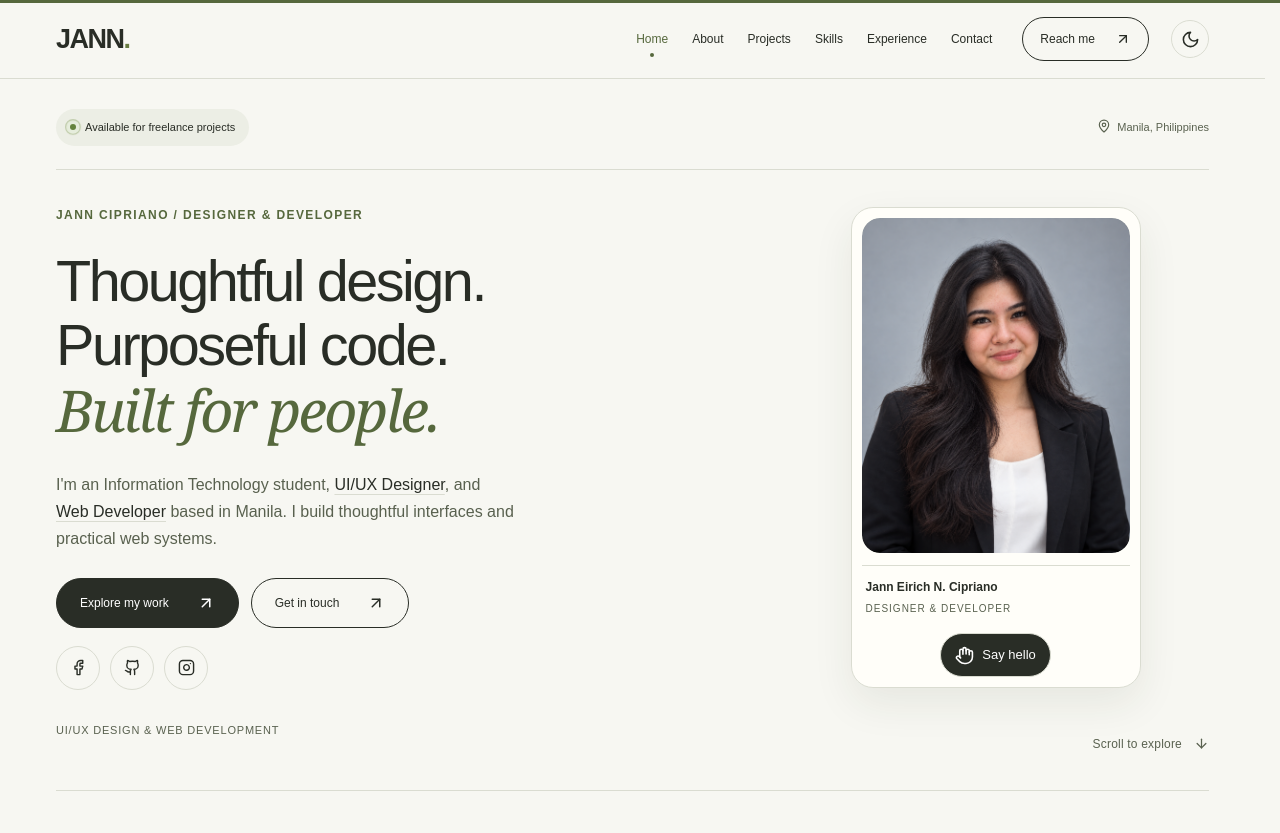
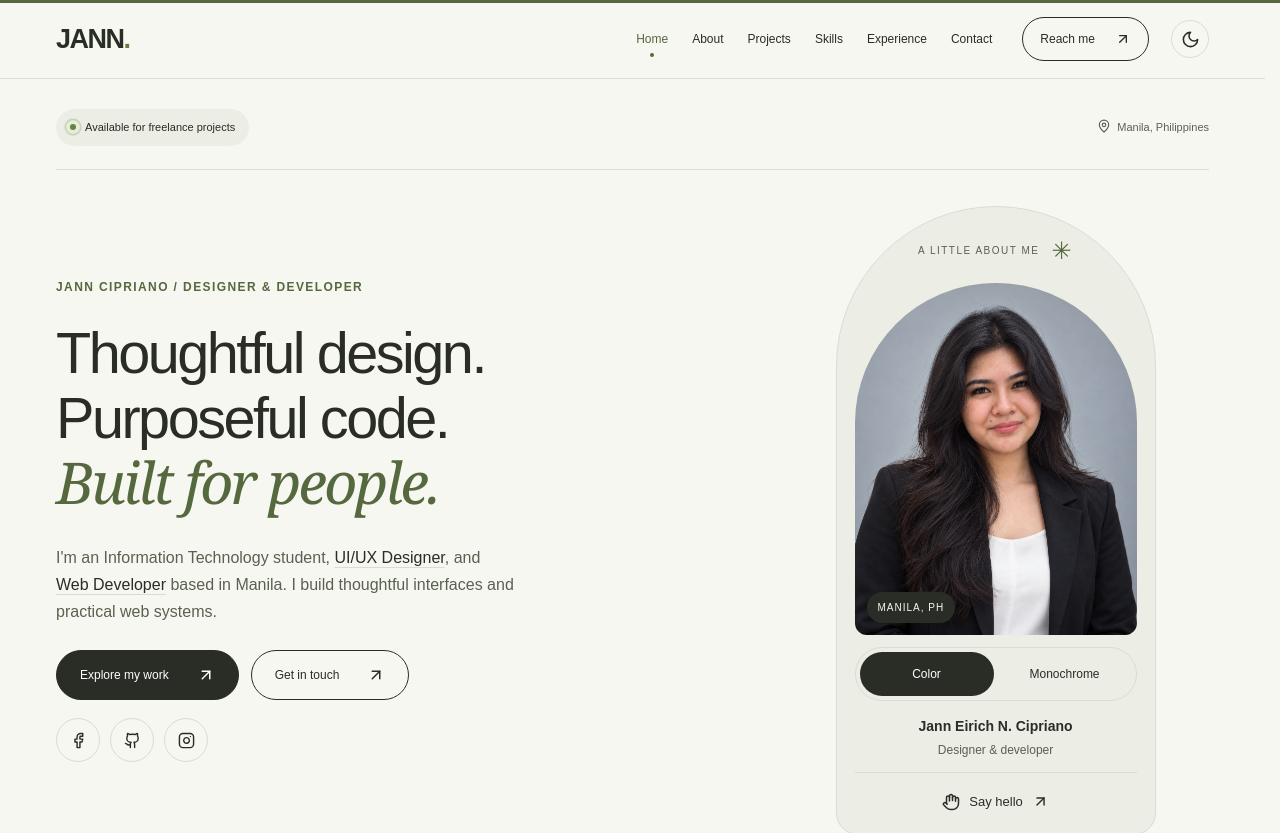
Before and after one commit to yannive/jann-portfolio, a React (Vite) app: page / in a window 1280 px wide. Shown: the top 833 px of the page. Built offline with nearby package versions, Linux system fonts and the light colour scheme.

Commit message:
Redesign portrait with interactive appearance controls and project tour

```diff
--- a/src/main.tsx
+++ b/src/main.tsx
@@ -7,6 +7,7 @@ import "./styles/hero-contact.css";
 import "./styles/polish.css";
 import "./styles/project-focus.css";
 import "./styles/playful.css";
+import "./styles/portrait-studio.css";
 ReactDOM.createRoot(document.getElementById("root")!).render(
   <React.StrictMode>
     <App />
--- a/src/sections/Hero/ProfilePhoto.tsx
+++ b/src/sections/Hero/ProfilePhoto.tsx
@@ -1,50 +1,29 @@
 import { useState } from "react";
+import { ArrowUpRight, Hand, X } from "lucide-react";
 import { profileImage } from "../../data/profileImage";
-import { Hand, X } from "lucide-react";
 
 export default function ProfilePhoto() {
   const [failed, setFailed] = useState(false);
   const [greeting, setGreeting] = useState(false);
+  const [mono, setMono] = useState(false);
   return (
-    <figure className="hero-photo-wrap">
-      <div className="hero-photo">
-        {profileImage && !failed ? (
-          <img
-            src={profileImage}
-            alt="Jann Eirich Cipriano"
-            width={1122}
-            height={1402}
-            className="object-cover"
-            fetchPriority="high"
-            onError={() => setFailed(true)}
-          />
-        ) : (
-          <div
-            className="hero-photo-placeholder"
-            role="img"
-            aria-label="JC monogram, designer and developer"
-          >
-            <div className="identity-top" aria-hidden="true"><span>DESIGN &times; DEVELOPMENT</span><span>&#10035;</span></div><span aria-hidden="true">jc.</span>
-            <small aria-hidden="true">A GOOD IDEA DESERVES<br />A GREAT INTERFACE.</small><div className="identity-bottom" aria-hidden="true"><span>BASED IN MANILA</span><span>CREATING WITH INTENT &#8599;</span></div>
-          </div>
-        )}
+    <figure className="portrait-studio">
+      <div className="portrait-studio-label"><span>A LITTLE ABOUT ME</span><span aria-hidden="true">✳</span></div>
+      <div className={`portrait-studio-image ${mono ? "is-mono" : ""}`}>
+        {!failed ? <img src={profileImage} alt="Jann Eirich Cipriano" width={1122} height={1402} fetchPriority="high" onError={() => setFailed(true)} /> : <span className="portrait-monogram" role="img" aria-label="Jann Cipriano monogram">jc.</span>}
+        <span className="portrait-location">MANILA, PH</span>
       </div>
-      <figcaption className="hero-photo-caption">
-        Jann Eirich N. Cipriano<span>DESIGNER & DEVELOPER</span>
-      </figcaption>
-      <button
-        className="portrait-wave"
-        aria-label={greeting ? "Close greeting" : "Say hello to Jann"}
-        aria-expanded={greeting}
-        aria-controls="portrait-greeting"
-        onClick={() => setGreeting(!greeting)}
-      >
-        {greeting ? <X size={19} /> : <Hand size={19} />}
-        {greeting ? "See you around!" : "Say hello"}
+      <div className="portrait-tones" role="group" aria-label="Portrait appearance">
+        <button aria-pressed={!mono} onClick={() => setMono(false)}>Color</button>
+        <button aria-pressed={mono} onClick={() => setMono(true)}>Monochrome</button>
+      </div>
+      <figcaption><strong>Jann Eirich N. Cipriano</strong><span>Designer &amp; developer</span></figcaption>
+      <button className="studio-hello" aria-label={greeting ? "Close greeting" : "Say hello to Jann"} aria-expanded={greeting} aria-controls="portrait-greeting" onClick={() => setGreeting(!greeting)}>
+        {greeting ? <X size={18} /> : <Hand size={18} />} {greeting ? "Close greeting" : "Say hello"}<ArrowUpRight size={17} />
       </button>
-      <div id="portrait-greeting" className="portrait-greeting" hidden={!greeting}>
+      <div id="portrait-greeting" className="studio-greeting" hidden={!greeting}>
         <p>Hey, thanks for stopping by! Have an idea in mind?</p>
-        <a href="#contact" onClick={() => setGreeting(false)}>Let’s talk <span aria-hidden="true">↗</span></a>
+        <a href="#contact" onClick={() => setGreeting(false)}>Let’s talk <ArrowUpRight size={16} /></a>
       </div>
     </figure>
   );
--- a/src/sections/Projects/Projects.tsx
+++ b/src/sections/Projects/Projects.tsx
@@ -33,6 +33,9 @@ export default function Projects() {
           </p>
         </SectionHeading>
       </Reveal>
+      <button className="project-tour-start" onClick={() => setSelected(projects.find((project) => !project.figmaUrl) ?? null)}>
+        Start project tour <span aria-hidden="true">↗</span>
+      </button>
       <div
         className="project-filters"
         role="group"
--- /dev/null
+++ b/src/styles/portrait-studio.css
@@ -0,0 +1,24 @@
+.portrait-studio { width: 100%; max-width: 320px; margin: 0 auto; padding: 18px; background: var(--surface-soft); border: 1px solid var(--line); border-radius: 160px 160px 22px 22px; }
+.portrait-studio-label { display: flex; align-items: center; justify-content: center; gap: 12px; padding: 8px 0 14px; font-size: 10px; letter-spacing: 1.5px; color: var(--muted); }
+.portrait-studio-label > span:last-child { font-size: 24px; color: var(--olive); }
+.portrait-studio-image { position: relative; overflow: hidden; aspect-ratio: 4 / 5; border-radius: 140px 140px 12px 12px; background: var(--accent); }
+.portrait-studio-image img { display: block; width: 100%; height: 100%; object-fit: cover; object-position: center 30%; transition: filter 350ms ease; }
+.portrait-studio-image.is-mono img { filter: grayscale(1); }
+.portrait-location { position: absolute; bottom: 12px; left: 12px; background: #292d26; color: #f7f7f2; border-radius: 999px; padding: 8px 11px; font-size: 10px; letter-spacing: 1px; }
+.portrait-monogram { display: grid; place-items: center; height: 100%; font: italic 80px Georgia, serif; color: #292d26; }
+.portrait-tones { display: flex; padding: 4px; margin: 12px 0 16px; border-radius: 999px; border: 1px solid var(--line); gap: 4px; }
+.portrait-tones button { flex: 1; min-width: 0; min-height: 44px; border: 0; border-radius: 999px; background: transparent; font-size: 12px; }
+.portrait-tones button[aria-pressed="true"] { background: var(--button-bg); color: var(--button-text); }
+.portrait-studio figcaption { display: grid; gap: 5px; text-align: center; font-size: 14px; line-height: 1.4; }
+.portrait-studio figcaption > span { font-size: 12px; color: var(--muted); }
+.studio-hello { display: flex; align-items: center; justify-content: center; gap: 9px; width: 100%; min-height: 44px; margin-top: 14px; border: 0; border-top: 1px solid var(--line); padding: 14px 4px 0; background: transparent; font-size: 13px; }
+.studio-hello > svg:first-child { transition: transform 200ms; }
+.studio-hello:hover > svg:first-child { transform: rotate(20deg); }
+.studio-greeting { border-top: 1px solid var(--line); margin-top: 12px; padding-top: 12px; }
+.studio-greeting p { margin: 0; font-size: 14px; line-height: 1.6; }
+.studio-greeting a { display: inline-flex; align-items: center; gap: 8px; min-height: 44px; font-size: 14px; text-decoration: underline; text-underline-offset: 4px; }
+.project-tour-start { display: inline-flex; align-items: center; gap: 22px; min-height: 44px; padding: 10px 18px; margin-bottom: 18px; border: 1px solid var(--line); border-radius: 999px; background: var(--button-bg); color: var(--button-text); font-size: 14px; }
+.project-tour-start span { transition: transform 180ms; }
+.project-tour-start:hover span { transform: translate(2px, -2px); }
+@media (max-width: 560px) { .hero .hero-portrait { width: min(280px, 100%); max-width: 280px; } }
+@media (prefers-reduced-motion: reduce) { .portrait-studio-image img, .studio-hello > svg:first-child, .project-tour-start span { transition: none; } .studio-hello:hover > svg:first-child, .project-tour-start:hover span { transform: none; } }
```
